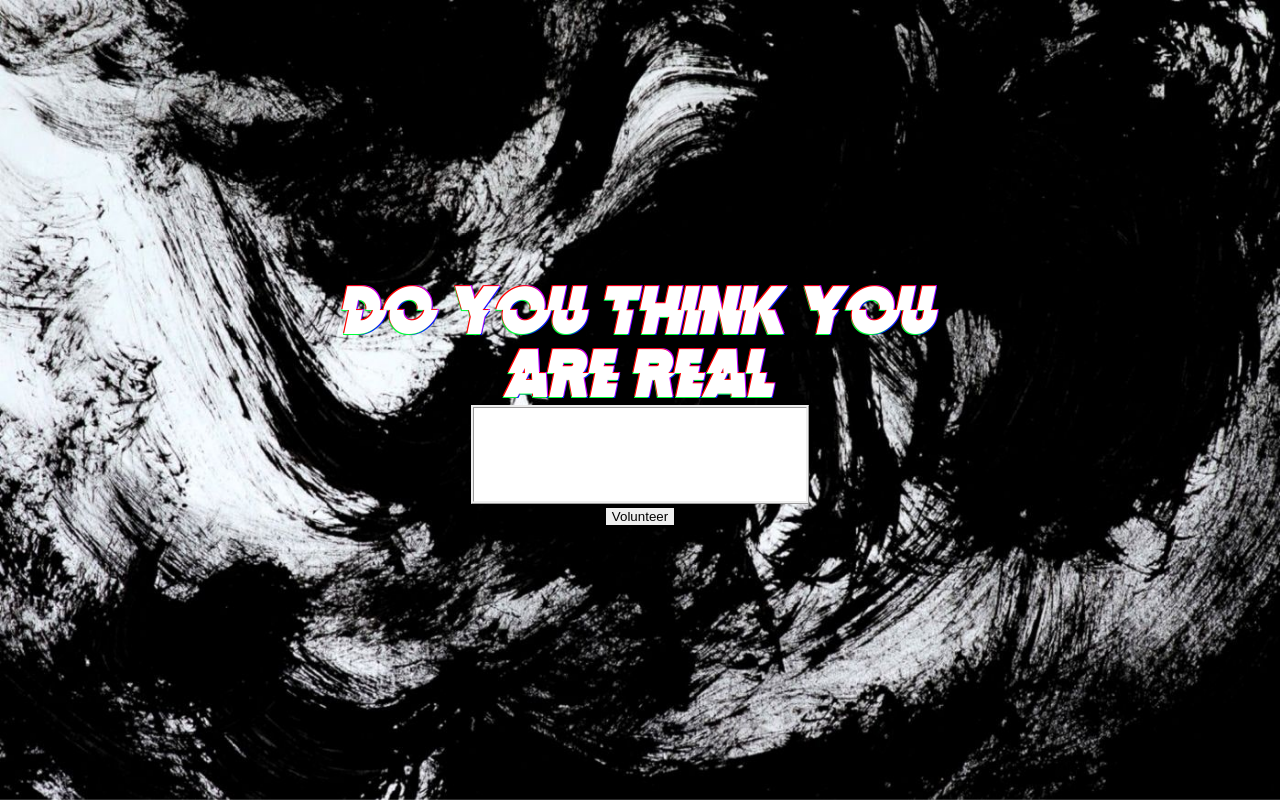
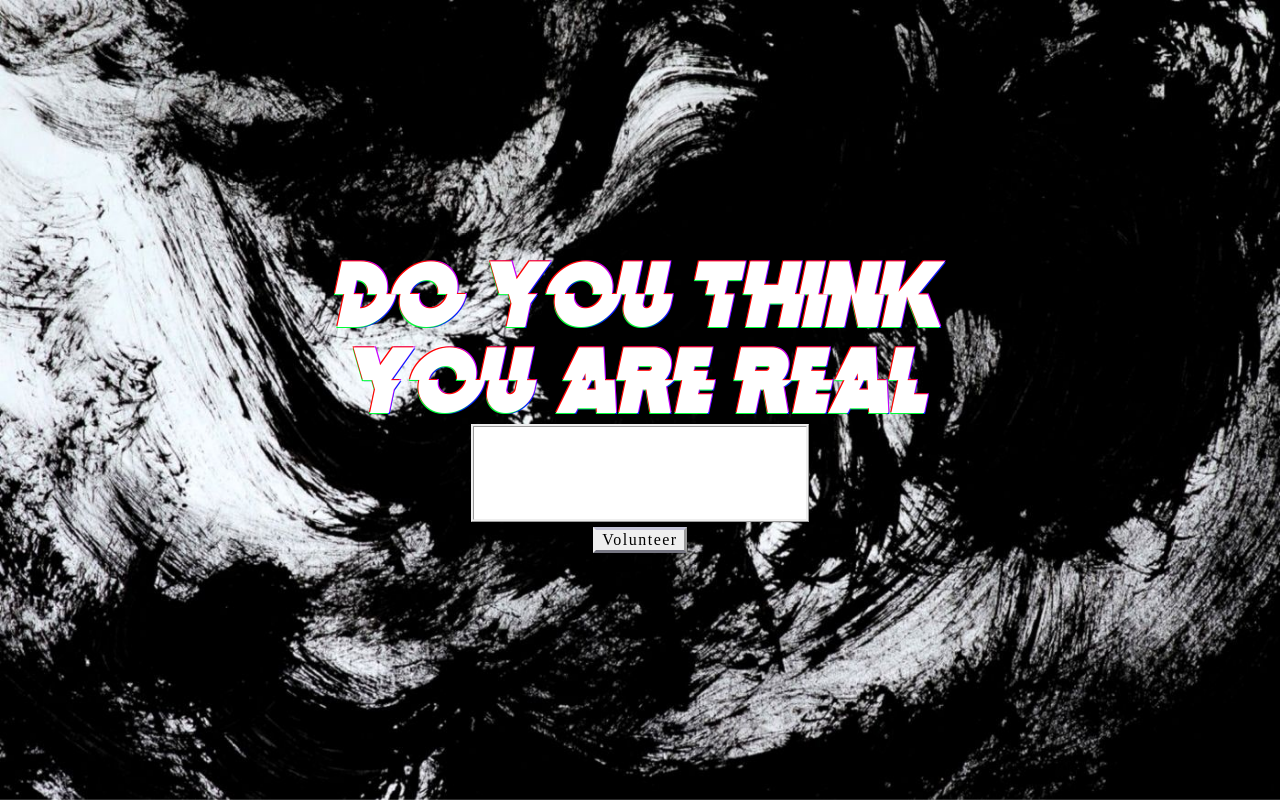
Before and after one commit to baibarz/do-you-think-you-are-real, a Flask app: page / in a window 1280 px wide. Run offline with Flask 2, Linux system fonts and the light colour scheme.

Commit message:
fix font size and facebook description

```diff
--- a/you_are_real/static/open.css
+++ b/you_are_real/static/open.css
@@ -1,7 +1,7 @@
 #MainText{
     color: #ffffff;
     text-shadow: -1px -1px 0 rgb(255, 0, 0), 1px -1px 0 rgb(204, 0, 255), -1px 1px 0 rgb(0, 255, 55), 1px 1px 0 rgb(0, 38, 255);
-    font-size: 70px;
+    font-size: 6rem;
     font-family: 'distortion_dos_analogueRg';
     margin: 0;
     padding: 0;
@@ -67,9 +67,13 @@ padding: 1%;
 }
 .button
 {
-  border:none;
   outline: none;
   cursor: pointer;
   position: relative;
   top: 1.5%;
-}
+  font-size: 1rem;
+  border: outset;
+  font-family: ¨monospace;
+  letter-spacing: 1.5px;
+  border-block-color: rgb(194, 194, 214);
+  }
--- a/you_are_real/templates/index.html
+++ b/you_are_real/templates/index.html
@@ -5,7 +5,7 @@
             <meta property="og:image" content="/static/graph.jpg" />
             <meta property="og:type" content="website" />
             <meta property="og:url" content="http://doyouthinkyouarereal.com" />
-            <meta property="og:title" content="Do you think you are real" />
+            <meta property="og:title" content=" Opening hours 8:00-16:00 ALL DAYS" />
             <meta property="og:description" content="" />
             <link rel="stylesheet" href="static/base.css" type="text/css" charset="utf-8" />
             <script src="/static/check_open.js" type="text/javascript"></script>
```
